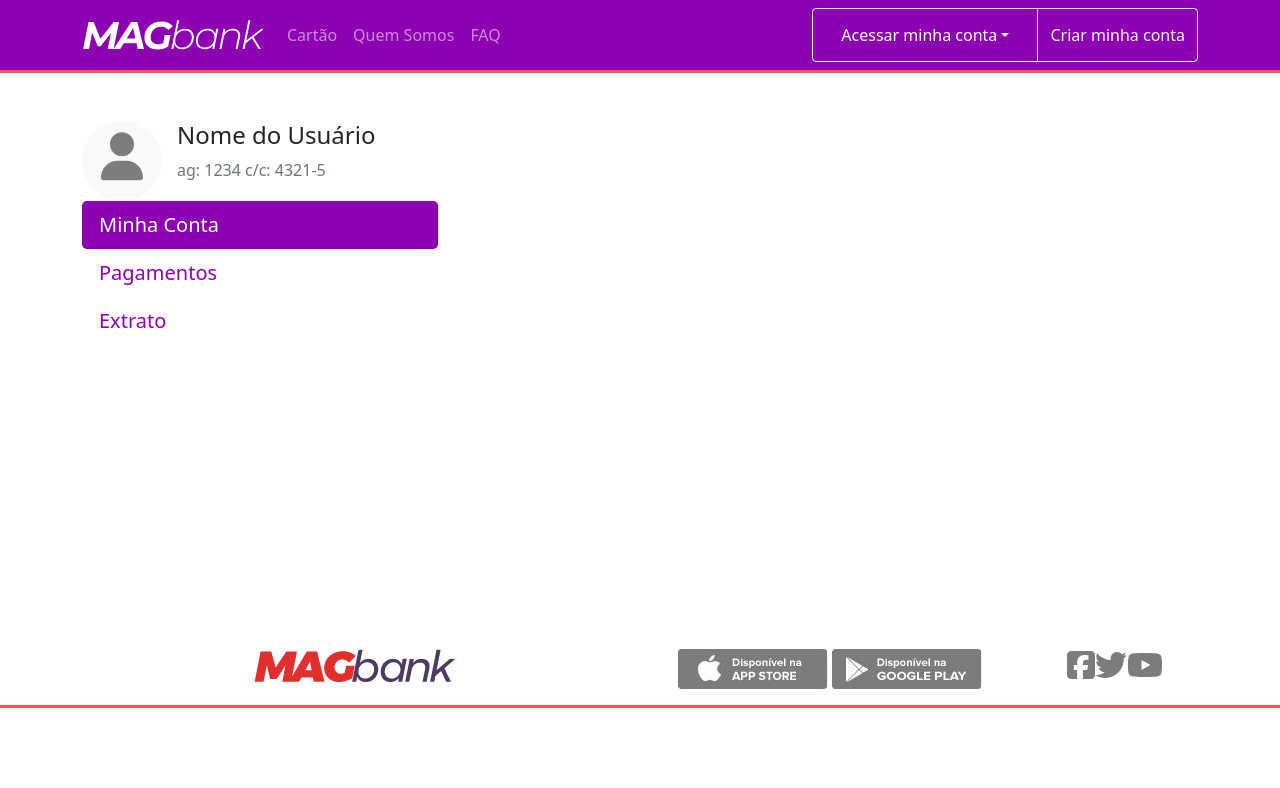
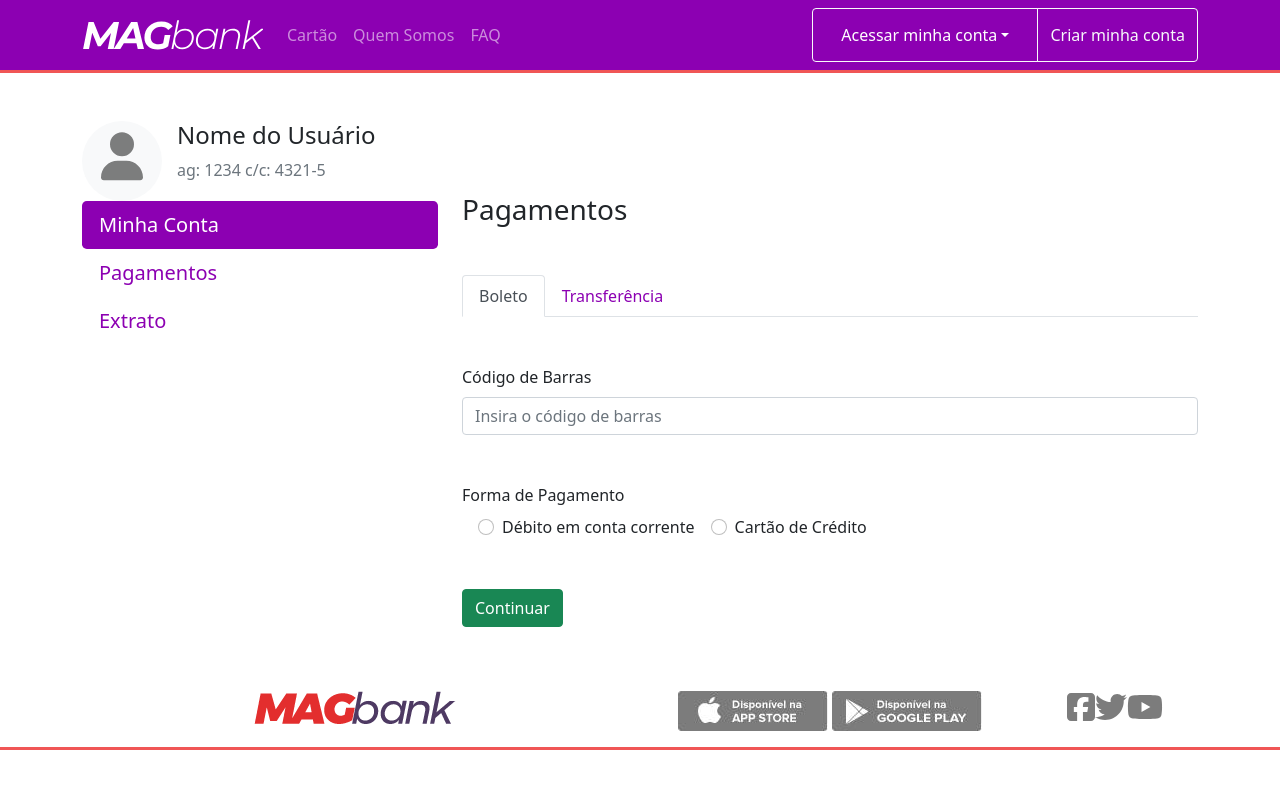
Before and after one commit to mariakrishna/magbank, a React (Create React App) app: page /dashboard/payments in a window 1280 px wide. Shown: the top 788 px of the page. Built offline with nearby package versions, Linux system fonts and the light colour scheme.

Commit message:
corrections on dashboard feature, accont history and accont payments included

```diff
--- a/src/accountModal.js
+++ b/src/accountModal.js
@@ -38,7 +38,7 @@ const AccountModal = ({ show, handleClose }) => (
       <Button variant="secondary" onClick={handleClose}>
         Cancelar
       </Button>
-      <Button variant="primary" className="button_color" onClick={handleClose}>
+      <Button className="button_color" onClick={handleClose}>
         Criar Conta
       </Button>
     </Modal.Footer>
--- a/src/components/accountBalance.js
+++ b/src/components/accountBalance.js
@@ -1,5 +1,6 @@
 import React from "react";
 import { Button, Col, Tabs, Tab, Table } from "react-bootstrap";
+import "./accountBalance.scss";
 
 const AccountBalance = ({ data }) => {
   const { latestData, futureData } = data;
@@ -47,7 +48,7 @@ const AccountBalance = ({ data }) => {
               </tbody>
             </Table>
           </Tab>
-          <Tab eventKey="future" title="Lançamentos Futuros">
+          <Tab eventKey="future" className="color" title="Lançamentos Futuros">
             <Table striped borderless>
               <thead>
                 <tr>
--- /dev/null
+++ b/src/components/accountBalance.scss
@@ -0,0 +1,5 @@
+@import "../_variables.scss";
+
+.color {
+  color: $color-primary;
+}
--- a/src/components/accountHistory.js
+++ b/src/components/accountHistory.js
@@ -6,10 +6,25 @@ const AccountHistory = ({ data }) => {
 
   return (
     <Col xs={12} lg={8}>
-      <Table>
-        {history.map((entry) => (
-          <h2>{entry}</h2>
-        ))}
+      <Table striped borderless>
+        <thead>
+          <tr>
+            <th>Data</th>
+            <th>Descrição</th>
+            <th>Valor (R$)</th>
+            <th>Saldo (R$)</th>
+          </tr>
+        </thead>
+        <tbody>
+          {history.map(({ date, description, value, saldo }) => (
+            <tr>
+              <td>{date}</td>
+              <td>{description}</td>
+              <td>{value}</td>
+              <td>{saldo}</td>
+            </tr>
+          ))}
+        </tbody>
       </Table>
     </Col>
   );
--- a/src/components/accountPayments.js
+++ b/src/components/accountPayments.js
@@ -1,36 +1,80 @@
 import React from "react";
-import { Button, Col, Tabs, Tab, Form } from "react-bootstrap";
+import { Button, Col, Tabs, Tab, Form, Row } from "react-bootstrap";
+import "./accountPayments.scss";
 
 const AccountPayments = () => (
   <>
     <Col xs={12} lg={8} className="mt-lg-5">
-      <h3 className="my-5">Pagamentos</h3>
-      <Tabs defaultActiveKey="boleto" className="mt-5 pt-lg-5">
-        <Tab eventKey="boleto" title="Boleto"></Tab>
-        <Tab eventKey="transfer" title="Transferência"></Tab>
+      <h3 className="mt-4 mb-3">Pagamentos</h3>
+      <Tabs defaultActiveKey="boleto" className="mt-4 pt-lg-4">
+        <Tab eventKey="boleto" title="Boleto">
           <Form>
-          <Form.Group controlId="formBarCode">
+            <Form.Group controlId="formBarCode" className="my-5">
               <Form.Label>Código de Barras</Form.Label>
               <Form.Control
                 type="number"
                 placeholder="Insira o código de barras"
               ></Form.Control>
             </Form.Group>
-          <Form.Group controlId="formPaymentType" key="inline-radio">
+            <Form.Group controlId="formPaymentType">
               <Form.Label>Forma de Pagamento</Form.Label>
+              <div className="d-flex pb-5">
                 <Form.Check
                   type="radio"
-              id="inline-radio"
+                  id="debit"
                   label="Débito em conta corrente"
+                  name="paymentType"
                 />
                 <Form.Check
                   type="radio"
-              id="inline-radio"
+                  id="credit"
                   label="Cartão de Crédito"
+                  name="paymentType"
                 />
+              </div>
             </Form.Group>
             <Button variant="success">Continuar</Button>
           </Form>
+        </Tab>
+        <Tab eventKey="transfer" title="Transferência">
+          <Form>
+            <Row className="mb-3">
+              <Form.Group as={Col} controlId="formGridState" className="my-3">
+                <Form.Label>Banco</Form.Label>
+                <Form.Select defaultValue="Selecione">
+                  <option>Selecione</option>
+                  <option>...</option>
+                </Form.Select>
+              </Form.Group>
+
+              <Form.Group as={Col} controlId="formGridAgency" className="my-3">
+                <Form.Label>Agência</Form.Label>
+                <Form.Control type="number" />
+              </Form.Group>
+
+              <Form.Group as={Col} controlId="formGridCC" className="my-3">
+                <Form.Label>Conta Corrente</Form.Label>
+                <Form.Control type="number" />
+              </Form.Group>
+            </Row>
+
+            <Row>
+              <Form.Group as={Col} controlId="formGridTranferValue">
+                <Form.Label>Valor da Transferência</Form.Label>
+                <Form.Control />
+              </Form.Group>
+
+              <Form.Group as={Col} controlId="formGridHistoryId">
+                <Form.Label>Identificação nos extratos</Form.Label>
+                <Form.Control />
+              </Form.Group>
+            </Row>
+
+            <Button variant="success" type="submit" className="my-5">
+              Continuar
+            </Button>
+          </Form>
+        </Tab>
       </Tabs>
     </Col>
   </>
--- /dev/null
+++ b/src/components/accountPayments.scss
@@ -0,0 +1,9 @@
+@import "../_variables.scss";
+
+.form-check {
+  margin-left: 1rem;
+}
+
+.nav-link {
+  color: $color-primary;
+}
--- a/src/views/dashboard.js
+++ b/src/views/dashboard.js
@@ -33,7 +33,20 @@ const Dashboard = ({ className = false }) => {
       { date: "15/08", description: "AULA DE CANTO 52147", value: "350,00" },
     ],
 
-    history: ["histórico 1", "histórico 2"],
+    history: [
+      { date: "17/07", description: "SAQUE 24h 012345", value: "-300,00" },
+      { date: "17/07", description: "SALDO DO DIA", saldo: "2.780,00" },
+      { date: "19/07", description: "ESTACIONAMENTO 12657", value: "-12,90" },
+      { date: "19/07", description: "COMPRA INTERNET 12657", value: "-450,90" },
+      { date: "19/07", description: "SALDO DO DIA", saldo: "2.318,00" },
+      { date: "21/07", description: "SUPERMERCADO 85452", value: "-275,00" },
+      { date: "21/07", description: "ESTACIONAMENTO 85452", value: "-12,00" },
+      { date: "21/07", description: "SHOPPING 85452", value: "-180,00" },
+      { date: "21/07", description: "SALDO DO DIA", saldo: "1851,00" },
+      { date: "22/07", description: "SUPERMERCADO 52147", value: "-275,00" },
+      { date: "22/07", description: "DEPÓSITO 52147", value: "1.000,00" },
+      { date: "22/07", description: "SALDO DO DIA", saldo: "2.576,00" },
+    ],
   };
 
   return (
@@ -75,8 +88,8 @@ const Dashboard = ({ className = false }) => {
         </Col>
         <Routes>
           <Route path="" element={<AccountBalance data={data} />} />
-          <Route path="" element={<AccountPayments data={data} />} />
-          <Route path="" element={<AccoutHistory data={data} />} />
+          <Route path="payments" element={<AccountPayments data={data} />} />
+          <Route path="history" element={<AccoutHistory data={data} />} />
         </Routes>
       </Row>
     </Container>
```
Lines whose indentation alone changed are shown as unchanged.
